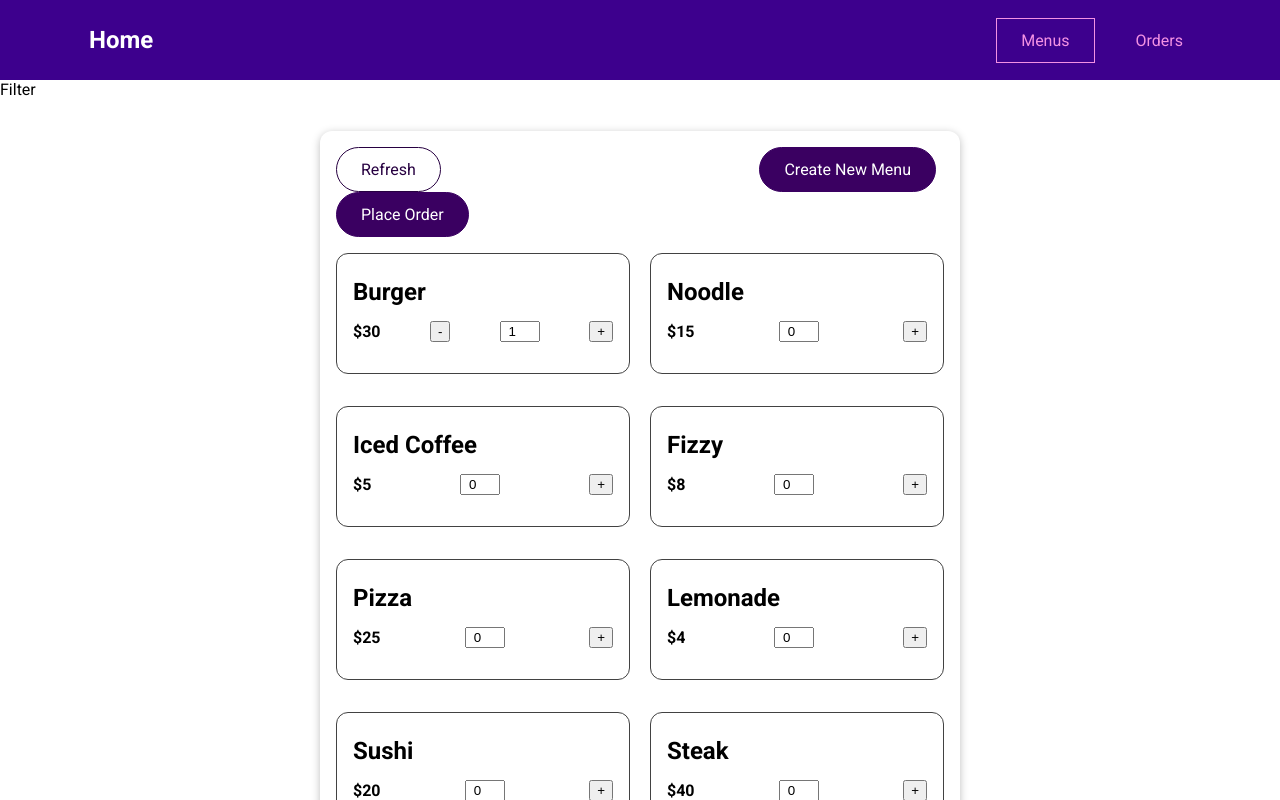
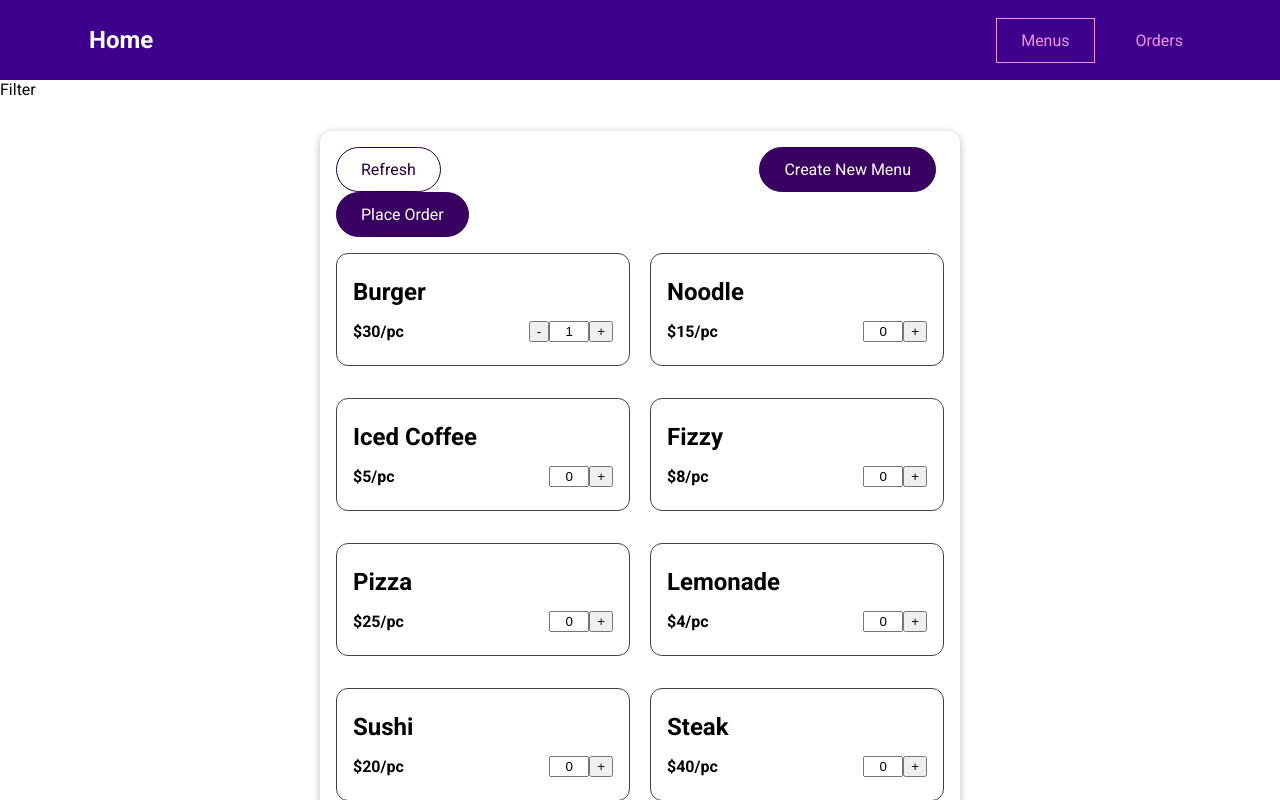
Before and after one commit to rulkimi/restaurant-order-system, a Vue app: page /menus in a window 1280 px wide. Shown: the top 800 px of the page. Built offline with nearby package versions, Linux system fonts and the light colour scheme.

Commit message:
adjust the order button layout

```diff
--- a/src/components/menus/MenuItem.vue
+++ b/src/components/menus/MenuItem.vue
@@ -8,10 +8,12 @@
       <base-button link :to="viewDetailsLink" mode="outline">View details</base-button>
     </div> -->
     <div class="price-and-quantity">
-      <h4>${{ price }}</h4>
-      <button v-if="this.amount" @click="removeOrder">-</button>
-      <input type="number" v-model="amount"/>
-      <button @click="addToOrder">+</button>
+      <h4>${{ price }}/pc</h4>
+      <div>
+        <button v-if="this.amount" @click="removeOrder">-</button>
+        <input type="number" v-model="amount"/>
+        <button @click="addToOrder">+</button>
+      </div>
     </div>
   </li>
 </template>
@@ -130,17 +132,29 @@ h4 {
 }
 
 .price-and-quantity {
+  display: grid;
+  grid-template-columns: 1fr 20px; /* Reversed the order of columns */
+  align-items: center;
+}
+
+.price-and-quantity h4 {
+  text-align: left; /* Align the price to the left */
+}
+
+.price-and-quantity div {
   display: flex;
-  justify-content: space-between; /* This aligns price and input to the sides */
-  align-items: center; /* This centers them vertically */
+  justify-content: flex-end; /* Align the button and input to the right */
 }
+
 
 .price-and-quantity input {
   width: 40px; /* Adjust the width as needed */
   text-align: center; /* Center the text inside the input */
 }
+input::-webkit-outer-spin-button,
+input::-webkit-inner-spin-button {
+  -webkit-appearance: none;
+  margin: 0;
+}
 
-div {
-  margin: 0.5rem 0;
-}
 </style>
```
